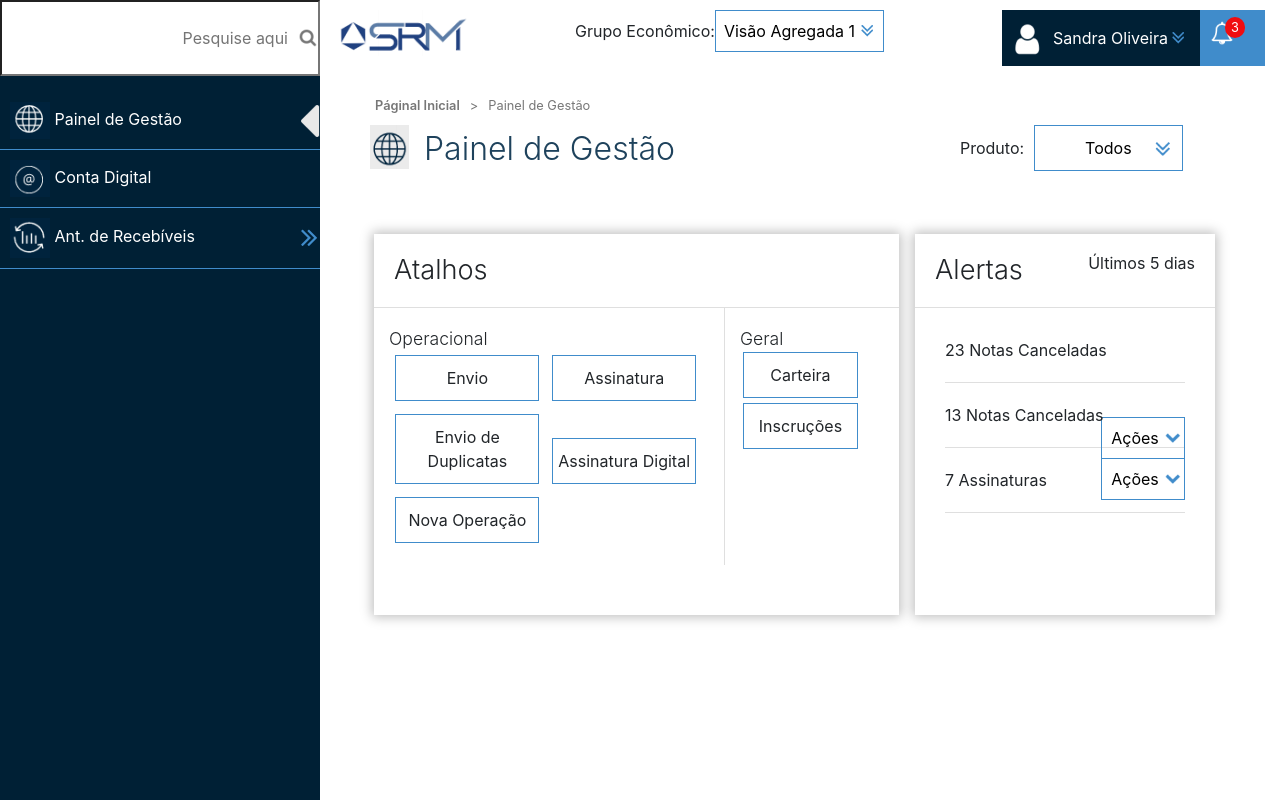
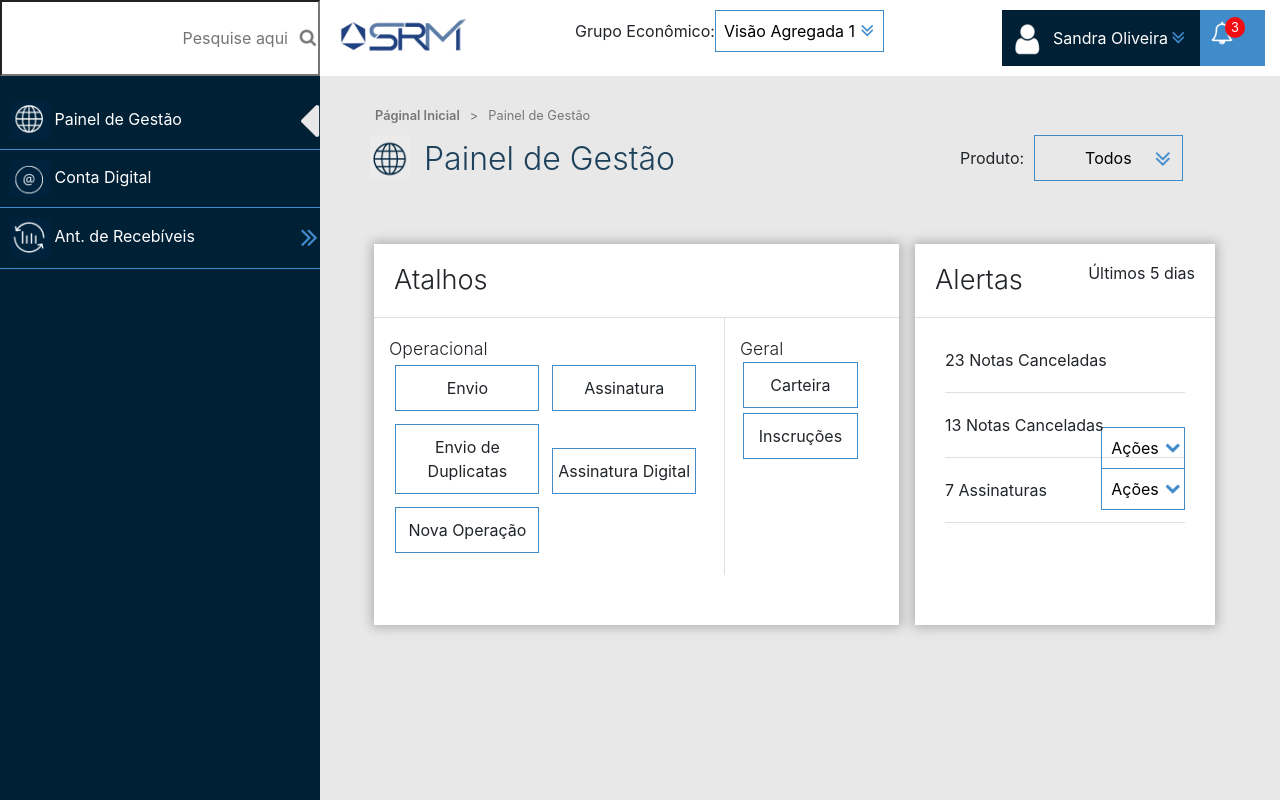
Before and after one commit to ElvisBM/tela-crm, an Angular app: page / in a window 1280 px wide. Built offline with nearby package versions, Linux system fonts and the light colour scheme.

Commit message:
style infoContent e content do app para receber o conteudo atraves da roda

```diff
--- a/src/app/app.component.html
+++ b/src/app/app.component.html
@@ -5,7 +5,9 @@
 		</div>
 		<div class="col-9">
 			<app-header id="header" class="row"></app-header>
-      <router-outlet></router-outlet>
+			<div id="contents" class="row h-100 align-top">
+				<router-outlet></router-outlet>
+			</div>
 		</div>
 	</div>
 </div>
--- a/src/app/app.component.scss
+++ b/src/app/app.component.scss
@@ -8,7 +8,7 @@
 #header{
   padding: 10px 0px;
 }
-#infocontents{
+#contents{
   background: #e8e8e8;
   padding: 10px 0px 0px;
 }
--- a/src/app/infocontents/infocontents.component.ts
+++ b/src/app/infocontents/infocontents.component.ts
@@ -3,7 +3,8 @@ import { Component, OnInit } from '@angular/core';
 @Component({
   selector: 'app-infocontents',
   templateUrl: './infocontents.component.html',
-  styleUrls: ['./infocontents.component.scss']
+  styleUrls: ['./infocontents.component.scss'],
+  host: {class:'container-fluid'}
 })
 export class InfocontentsComponent implements OnInit {
 
```
